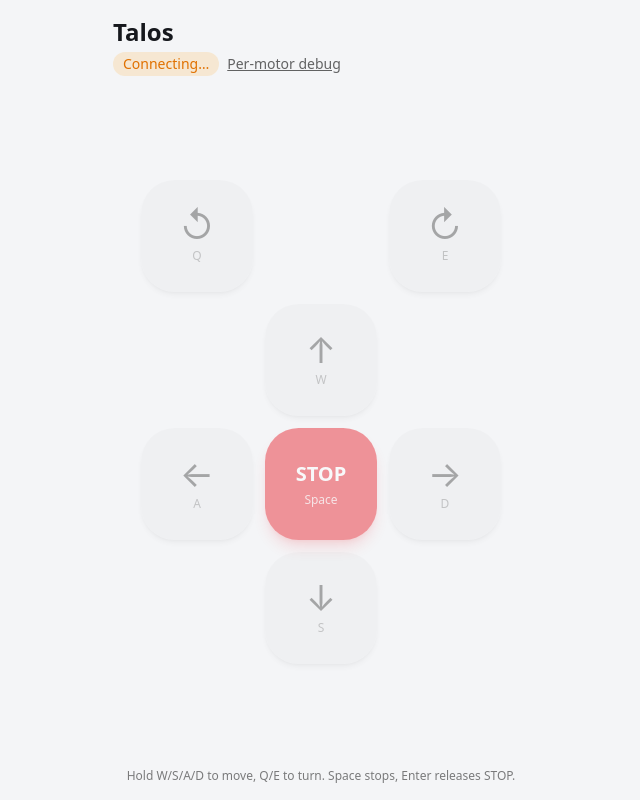
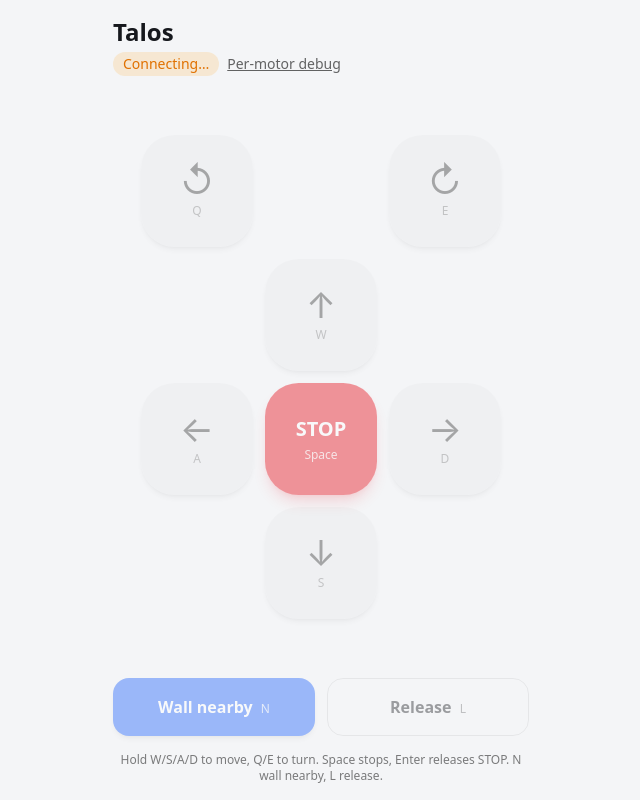
Before and after one commit to Annnnya/talos_hack, a Next.js app in the folder web/: page / in a window 1280 px wide. Shown: the whole page, without its empty margins (319-959 px from the left). Built offline with nearby package versions, Linux system fonts and the light colour scheme; no server answers.

Commit message:
feat: wall nearby button and mode-aware joystick (#117)
* feat: joystick cross page for mobile and desktop

* feat: report robot mode and accept wall nearby on the web server

* feat: wall nearby button and mode-aware joystick

```diff
--- a/web/app/page.tsx
+++ b/web/app/page.tsx
@@ -1,11 +1,12 @@
 "use client";
 
 import Link from "next/link";
-import { useCallback } from "react";
+import { useCallback, useEffect, useMemo } from "react";
 import Joystick from "@/components/Joystick";
 import ReleaseStopButton from "@/components/ReleaseStopButton";
 import { useStopKey } from "@/components/StopAllButton";
 import { useJoystick } from "@/lib/joystick";
+import { allowedDirections, describeInput, MODE_LABEL, MODE_STYLE } from "@/lib/modes";
 import { useBridge } from "@/lib/useBridge";
 
 const STATUS_STYLE = {
@@ -20,8 +21,26 @@ const STATUS_TEXT = {
   disconnected: "Disconnected - retrying",
 };
 
+/** One-shot keys (N, L). A null action ignores its key. */
+function useActionKeys(actions: Record<string, (() => void) | null>) {
+  useEffect(() => {
+    const onKey = (e: KeyboardEvent) => {
+      const tag = (e.target as HTMLElement)?.tagName;
+      if (e.repeat || e.ctrlKey || e.metaKey || e.altKey || tag === "INPUT" || tag === "TEXTAREA") return;
+      const action = actions[e.key.toLowerCase()];
+      if (action) {
+        e.preventDefault();
+        action();
+      }
+    };
+    window.addEventListener("keydown", onKey);
+    return () => window.removeEventListener("keydown", onKey);
+  }, [actions]);
+}
+
 export default function Home() {
-  const { status, limits, ros, stopped, lastError, clearError, send } = useBridge();
+  const { status, limits, ros, stopped, mode, modeReason, activeInput, lastError, clearError, send } =
+    useBridge();
   const connected = status === "connected";
   // Driving goes through twist_mux, so it needs the ROS server and a base.
   const canDrive = connected && ros && limits.linear_max !== null && limits.angular_max !== null;
@@ -29,6 +48,7 @@ export default function Home() {
     linear: limits.linear_max ?? 0,
     angular: limits.angular_max ?? 0,
     enabled: canDrive,
+    allowed: allowedDirections(mode),
   });
   const stopAll = useCallback(() => {
     release();
@@ -36,6 +56,17 @@ export default function Home() {
   }, [release, send]);
   const releaseStop = useCallback(() => send({ type: "release_stop" }), [send]);
   useStopKey(stopAll);
+  // Wall nearby starts aligning from free; release brings the robot back to
+  // free from any other mode. The mode node checks both again.
+  const canWallNearby = connected && ros && mode === "free";
+  const canRelease = connected && ros && mode !== null && mode !== "free";
+  const wallNearby = useCallback(() => send({ type: "wall_nearby" }), [send]);
+  const releaseWalls = useCallback(() => send({ type: "release" }), [send]);
+  const actionKeys = useMemo(
+    () => ({ n: canWallNearby ? wallNearby : null, l: canRelease ? releaseWalls : null }),
+    [canWallNearby, canRelease, wallNearby, releaseWalls],
+  );
+  useActionKeys(actionKeys);
 
   let notice: string | null = null;
   if (connected && !ros) notice = "Driving needs the ROS web server: talos-servo web --ros.";
@@ -69,6 +100,24 @@ export default function Home() {
           </button>
         </div>
       )}
+      {ros && (
+        <div className="flex flex-wrap items-center gap-2 text-sm">
+          <span
+            className={`rounded-full px-2.5 py-0.5 font-medium ${
+              mode ? MODE_STYLE[mode] : "bg-black/5 text-black/60 dark:bg-white/10 dark:text-white/60"
+            }`}
+          >
+            {mode ? MODE_LABEL[mode] : "Mode unknown"}
+          </span>
+          {modeReason && <span className="text-black/60 dark:text-white/60">{modeReason}</span>}
+          <span className="ml-auto text-black/60 dark:text-white/60">Driving: {describeInput(activeInput)}</span>
+        </div>
+      )}
+      {ros && mode === null && connected && (
+        <p className="text-sm text-black/60 dark:text-white/60">
+          No word from the mode node: start it with `pixi run -e ros mode-node`.
+        </p>
+      )}
       {notice && <p className="text-sm text-black/60 dark:text-white/60">{notice}</p>}
       {ros && stopped && (
         <p className="text-sm text-amber-700 dark:text-amber-400">
@@ -79,6 +128,7 @@ export default function Home() {
       <div className="flex flex-1 items-center justify-center">
         <Joystick
           active={active}
+          allowed={allowedDirections(mode)}
           disabled={!canDrive}
           onStart={start}
           onEnd={end}
@@ -87,8 +137,29 @@ export default function Home() {
         />
       </div>
 
+      <div className="grid grid-cols-2 gap-3">
+        <button
+          type="button"
+          onClick={wallNearby}
+          disabled={!canWallNearby}
+          title="Start aligning with the walls (N)"
+          className="rounded-2xl bg-blue-600 px-4 py-4 font-semibold text-white shadow-md active:scale-95 disabled:opacity-40"
+        >
+          Wall nearby <span className="ml-1 text-xs font-normal opacity-80">N</span>
+        </button>
+        <button
+          type="button"
+          onClick={releaseWalls}
+          disabled={!canRelease}
+          title="Release the walls and go back to free mode (L)"
+          className="rounded-2xl border border-black/15 px-4 py-4 font-semibold active:scale-95 disabled:opacity-40 dark:border-white/20"
+        >
+          Release <span className="ml-1 text-xs font-normal opacity-60">L</span>
+        </button>
+      </div>
+
       <p className="hidden text-center text-xs text-black/50 sm:block dark:text-white/50">
-        Hold W/S/A/D to move, Q/E to turn. Space stops, Enter releases STOP.
+        Hold W/S/A/D to move, Q/E to turn. Space stops, Enter releases STOP. N wall nearby, L release.
       </p>
     </main>
   );
--- a/web/components/Joystick.tsx
+++ b/web/components/Joystick.tsx
@@ -31,6 +31,7 @@ const BUTTON =
 
 export default function Joystick({
   active,
+  allowed,
   disabled,
   onStart,
   onEnd,
@@ -38,6 +39,8 @@ export default function Joystick({
   stopDisabled,
 }: {
   active: Direction | null;
+  /** Directions the robot mode allows; the others are disabled. */
+  allowed: ReadonlySet<Direction>;
   disabled: boolean;
   onStart: (dir: Direction) => void;
   onEnd: (dir: Direction) => void;
@@ -66,7 +69,7 @@ export default function Joystick({
             aria-label={LABELS[dir].name}
             aria-pressed={on}
             title={`${LABELS[dir].name} (${KEY_FOR[dir]})`}
-            disabled={disabled}
+            disabled={disabled || !allowed.has(dir)}
             onPointerDown={down(dir)}
             onPointerUp={up(dir)}
             onPointerLeave={up(dir)}
--- a/web/lib/joystick.ts
+++ b/web/lib/joystick.ts
@@ -52,7 +52,12 @@ function typing(e: KeyboardEvent) {
  */
 export function useJoystick(
   send: (msg: ClientMessage) => void,
-  { linear, angular, enabled }: { linear: number; angular: number; enabled: boolean },
+  {
+    linear,
+    angular,
+    enabled,
+    allowed,
+  }: { linear: number; angular: number; enabled: boolean; allowed: ReadonlySet<Direction> },
 ) {
   const [active, setActive] = useState<Direction | null>(null);
   const activeRef = useRef<Direction | null>(null);
@@ -64,12 +69,12 @@ export function useJoystick(
 
   const start = useCallback(
     (dir: Direction) => {
-      if (!enabled) return;
+      if (!enabled || !allowed.has(dir)) return;
       activeRef.current = dir;
       setActive(dir);
       hold(...velocity(dir, linear, angular));
     },
-    [enabled, hold, linear, angular],
+    [enabled, allowed, hold, linear, angular],
   );
 
   const end = useCallback(
@@ -79,9 +84,11 @@ export function useJoystick(
     [release],
   );
 
+  // A mode change can take away the direction being held.
   useEffect(() => {
-    if (!enabled) release();
-  }, [enabled, release]);
+    const dir = activeRef.current;
+    if (!enabled || (dir !== null && !allowed.has(dir))) release();
+  }, [enabled, allowed, release]);
 
   useEffect(() => {
     const onDown = (e: KeyboardEvent) => {
--- /dev/null
+++ b/web/lib/modes.ts
@@ -0,0 +1,57 @@
+import type { Direction } from "./joystick";
+import type { Mode } from "./protocol";
+
+const ALL: ReadonlySet<Direction> = new Set(["up", "down", "left", "right", "ccw", "cw"]);
+const NO_TURN: ReadonlySet<Direction> = new Set(["up", "down", "left", "right"]);
+const NONE: ReadonlySet<Direction> = new Set();
+
+/**
+ * Directions each mode allows, the same as `DRIVE_KEYS_BY_MODE` in
+ * src/talos_servo/teleop.py. Climbing cannot turn on the walls; aligning and
+ * clamping move the robot by themselves.
+ */
+const BY_MODE: Record<Mode, ReadonlySet<Direction>> = {
+  free: ALL,
+  climbing: NO_TURN,
+  aligning: NONE,
+  clamping: NONE,
+};
+
+/**
+ * An unknown mode (no mode node) allows everything, like `allowed_keys` in
+ * teleop.py. Fails open on purpose: without the mode node its stop lock goes
+ * quiet, so twist_mux is locked and nothing drives anyway.
+ */
+export function allowedDirections(mode: Mode | null): ReadonlySet<Direction> {
+  return (mode && BY_MODE[mode]) ?? ALL;
+}
+
+export const MODE_LABEL: Record<Mode, string> = {
+  free: "Free (XY)",
+  aligning: "Aligning",
+  clamping: "Clamping",
+  climbing: "Climbing (Z)",
+};
+
+export const MODE_STYLE: Record<Mode, string> = {
+  free: "bg-emerald-500/15 text-emerald-700 dark:text-emerald-400",
+  aligning: "bg-amber-500/15 text-amber-700 dark:text-amber-400",
+  clamping: "bg-amber-500/15 text-amber-700 dark:text-amber-400",
+  climbing: "bg-violet-500/15 text-violet-700 dark:text-violet-300",
+};
+
+/** `active_input` values from mux_status. */
+export function describeInput(input: string | null): string {
+  switch (input) {
+    case "web":
+      return "web";
+    case "keyboard":
+      return "keyboard";
+    case "locked":
+      return "nobody (STOP)";
+    case "none":
+      return "nobody";
+    default:
+      return "unknown";
+  }
+}
```
